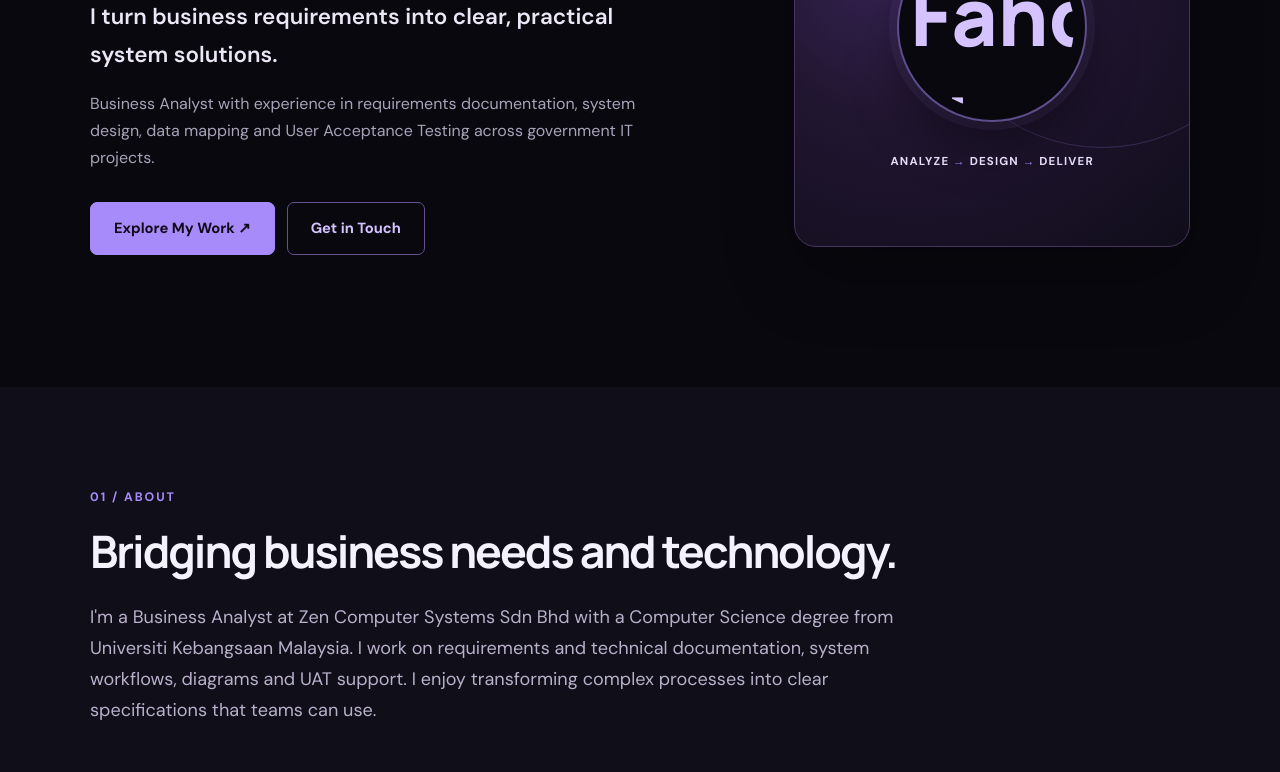
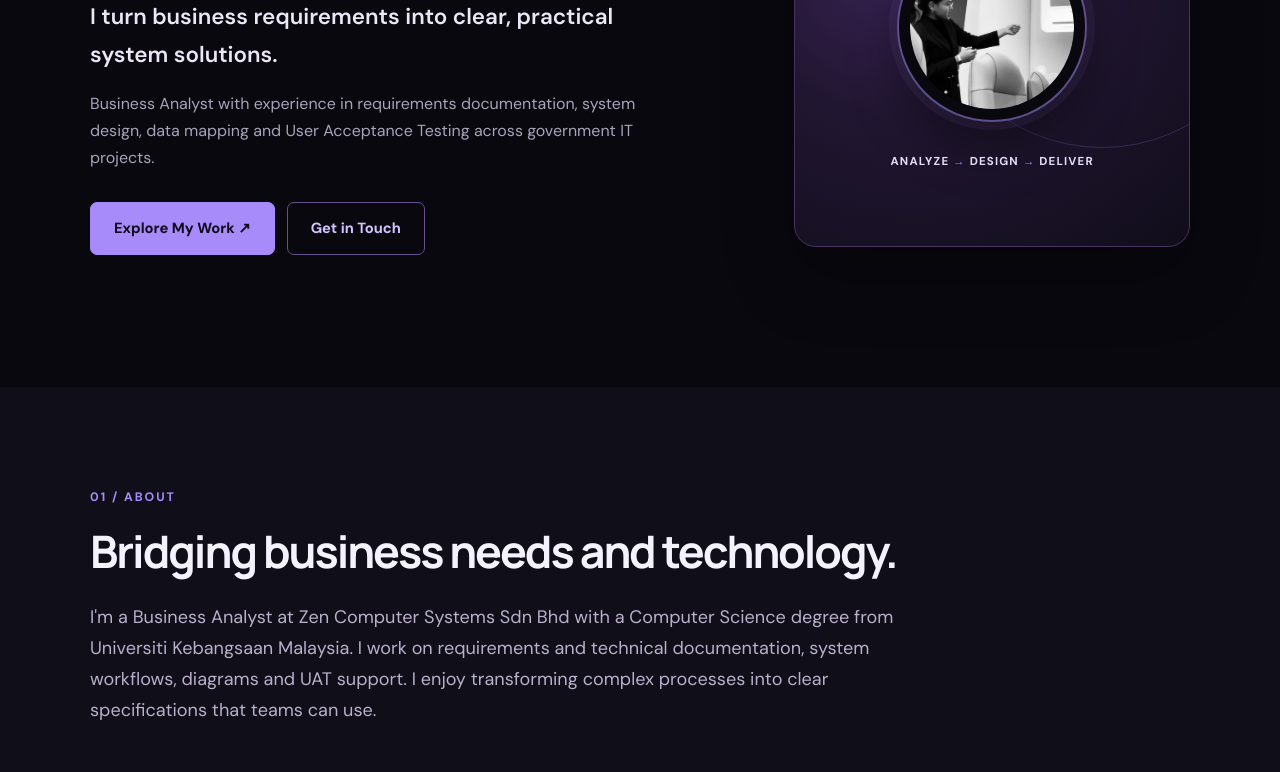
Before and after one commit to fahdanadiamdshahizan-arch/portfolio, a plain HTML site: page index.html in a window 1280 px wide. Shown: the part 328-1100 px from the top of the page. Drawn offline with Linux system fonts and the light colour scheme.

Commit message:
Add files via upload

```diff
--- a/index.html
+++ b/index.html
@@ -72,7 +72,7 @@
       <div class="hero-art">
         <div class="circle">
           <img
-            src="assets/my photo2.png"
+            src="my photo2.png"
             alt="Fahda Nadia"
             class="profile-img"
           >
```
